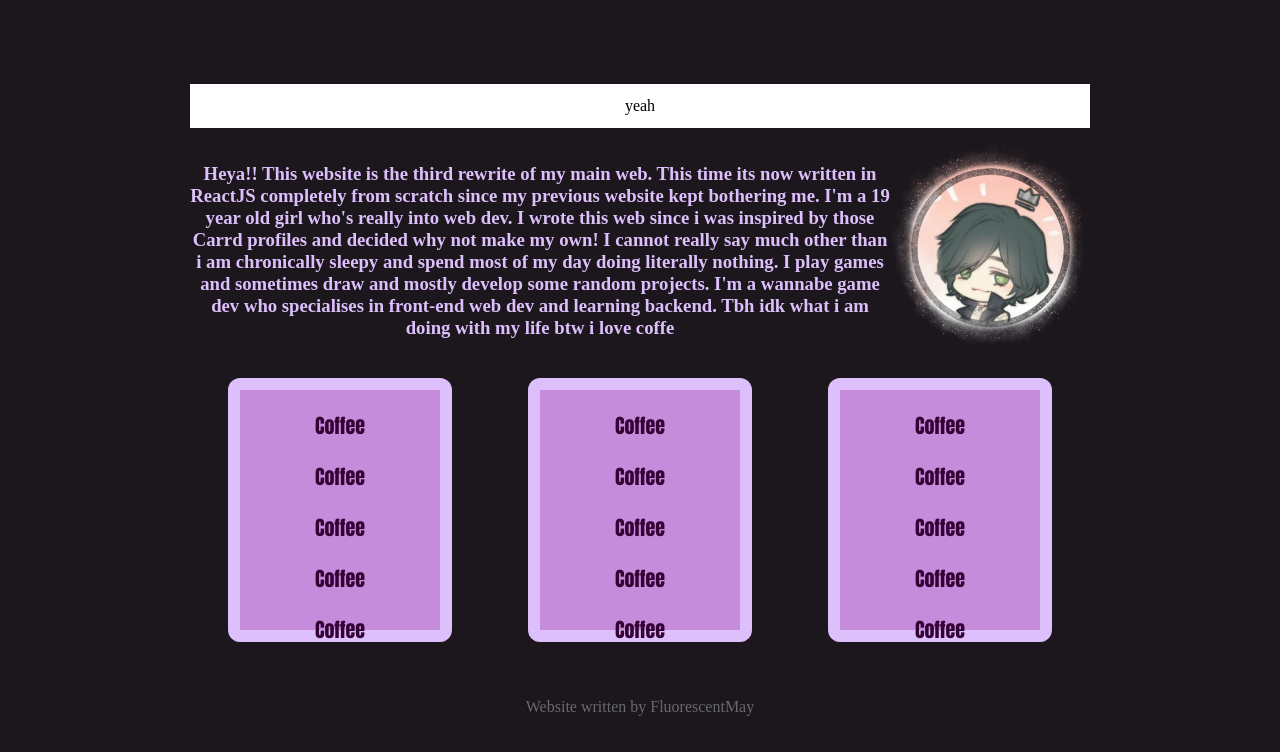
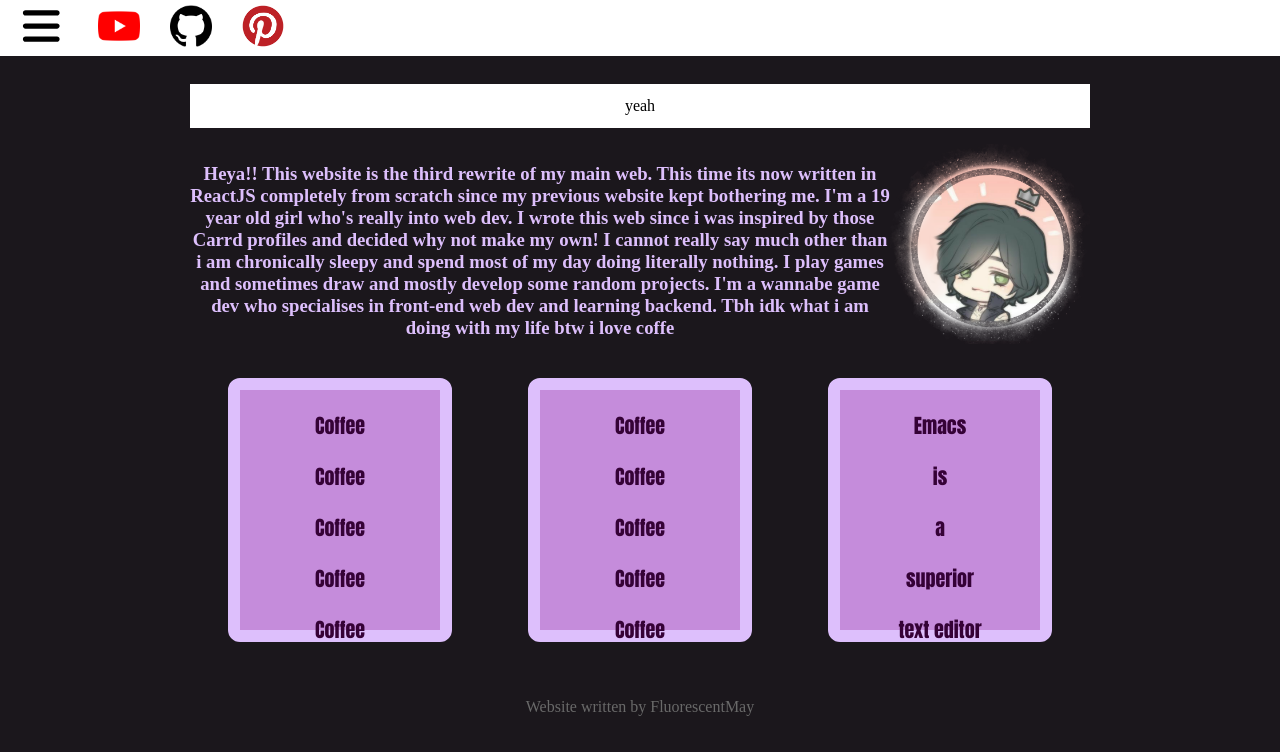
Before and after one commit to GlitzyIsBored/omg-fluory, a React (Vite) app: page / in a window 1280 px wide. Shown: the top 752 px of the page. Built offline with nearby package versions, Linux system fonts and the light colour scheme.

Commit message:
other  adjustments idek

```diff
--- a/package.json
+++ b/package.json
@@ -10,6 +10,11 @@
     "preview": "vite preview"
   },
   "dependencies": {
+    "@fortawesome/fontawesome-svg-core": "^7.2.0",
+    "@fortawesome/free-brands-svg-icons": "^7.2.0",
+    "@fortawesome/free-regular-svg-icons": "^7.2.0",
+    "@fortawesome/free-solid-svg-icons": "^7.2.0",
+    "@fortawesome/react-fontawesome": "^3.2.0",
     "react": "^19.2.0",
     "react-dom": "^19.2.0",
     "sass": "^1.94.1"
--- a/src/Omg.jsx
+++ b/src/Omg.jsx
@@ -1,11 +1,12 @@
 import Desc from "./components/Desc";
 import Footer from "./components/Footer";
 import Grid from "./components/Grid";
-
+import Navbar from "./components/Navbar";
+// --------------------------------------
 import icon from "./assets/Main/Icon_V3.png";
-
+// --------------------------------------
 import "./Omg.scss";
-
+// --------------------------------------
 const Omg = () => {
   const styles = {
     backgroundColor: "white",
@@ -14,6 +15,8 @@ const Omg = () => {
   };
 
   return (
+    <div>
+      <Navbar />
       <section id="main">
         <p id="head" style={styles}>
           yeah
@@ -25,6 +28,7 @@ const Omg = () => {
         <Grid />
         <Footer />
       </section>
+    </div>
   );
 };
 
--- a/src/Omg.scss
+++ b/src/Omg.scss
@@ -16,6 +16,25 @@ body {
     text-align: center;
 }
 
+//navbar
+ul {
+    top: 0;
+    left: 0;
+    list-style-type: none;
+    padding: 0px;
+    margin: 0;
+    background-color: white;
+    width: 100%;
+    display: flex;
+    position: fixed;
+}
+
+li {
+    padding: 5px;
+    margin-left: 10px;
+    margin-right: 10px;
+}
+
 //main
 #main {
     //border: 2px solid rgb(75 70 74);
@@ -30,12 +49,10 @@ body {
     font-family: "Times New Roman", Times, serif;
 }
 
-// Boxes
+// grids
 #box-container {
     display: flex;
     justify-content: space-around;
-}
-
     .box {
         height: 240px;
         margin: 20px;
@@ -47,6 +64,7 @@ body {
         color: rgb(53, 2, 54);
         border-radius: 12px;
     }
+}
 
 //This should be self explanatory
 #footer {
--- a/src/components/Footer.jsx
+++ b/src/components/Footer.jsx
@@ -1,11 +1,9 @@
-import React from "react";
-
-function Footer() {
+const Footer = () => {
   return (
     <div>
       <footer id="footer">Website written by FluorescentMay</footer>
     </div>
   );
-}
+};
 
 export default Footer;
--- a/src/components/Grid.jsx
+++ b/src/components/Grid.jsx
@@ -1,3 +1,4 @@
+import icon from "../assets/Icons/Youtube-Symbol.png";
 const Grid = () => {
   return (
     <section id="box-container">
@@ -16,11 +17,11 @@ const Grid = () => {
         <p>Coffee</p>
       </div>
       <div class="box box-3">
-        <p style={{ fontWeight: "bold" }}>Coffee</p>
-        <p>Coffee</p>
-        <p>Coffee</p>
-        <p>Coffee</p>
-        <p>Coffee</p>
+        <p style={{ fontWeight: "bold" }}>Emacs</p>
+        <p>is</p>
+        <p>a</p>
+        <p>superior</p>
+        <p>text editor</p>
       </div>
     </section>
   );
--- a/src/components/Navbar.jsx
+++ b/src/components/Navbar.jsx
@@ -1,11 +1,29 @@
-function ComponentName() {
+import Youtube from "../assets/Icons/Youtube-Symbol.png";
+import Github from "../assets/Icons/Github-Symbol.png";
+import Pinterest from "../assets/Icons/Pinterest-Symbol.png";
+
+import { FontAwesomeIcon } from "@fortawesome/react-fontawesome";
+import { faCoffee, faBars } from "@fortawesome/free-solid-svg-icons";
+
+const Navbar = () => {
   return (
-    <div>
+    <nav id="Navbar">
       <ul>
-        <li> </li>
+        <li>
+          <FontAwesomeIcon icon={faBars} fontSize={42} />
+        </li>
+        <li>
+          <img src={Youtube} width={42} height={42} />
+        </li>
+        <li>
+          <img src={Github} width={42} height={42} />{" "}
+        </li>
+        <li>
+          <img src={Pinterest} width={42} height={42} />
+        </li>
       </ul>
-    </div>
+    </nav>
   );
-}
-
-export default ComponentName;
+};
+// planning: hovering over the icon provides a little descriptuion
+export default Navbar;
```
Also changed, not shown: 1 other file (tests, documents, lock files or other folders). Lines whose indentation alone changed are shown as unchanged.
